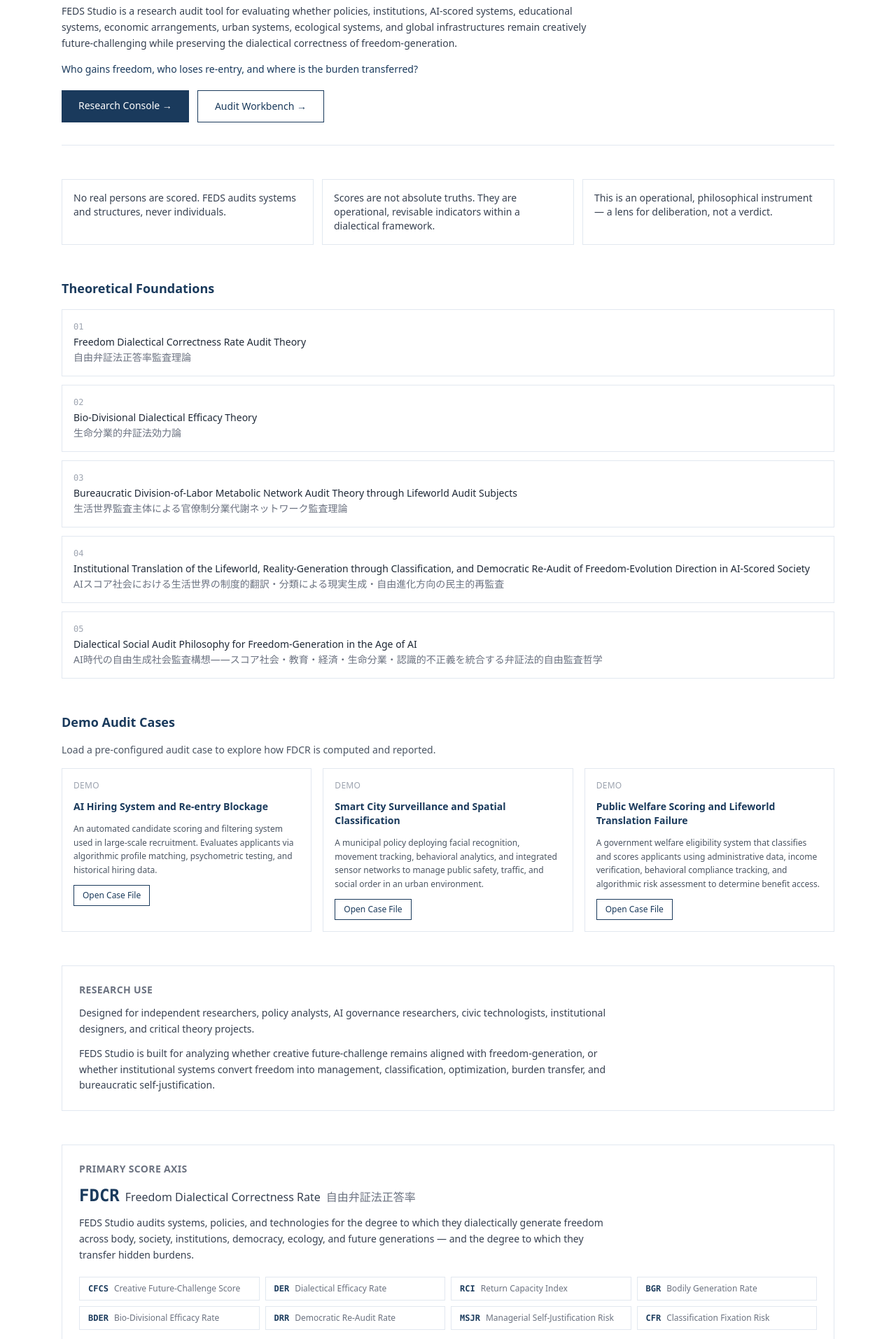
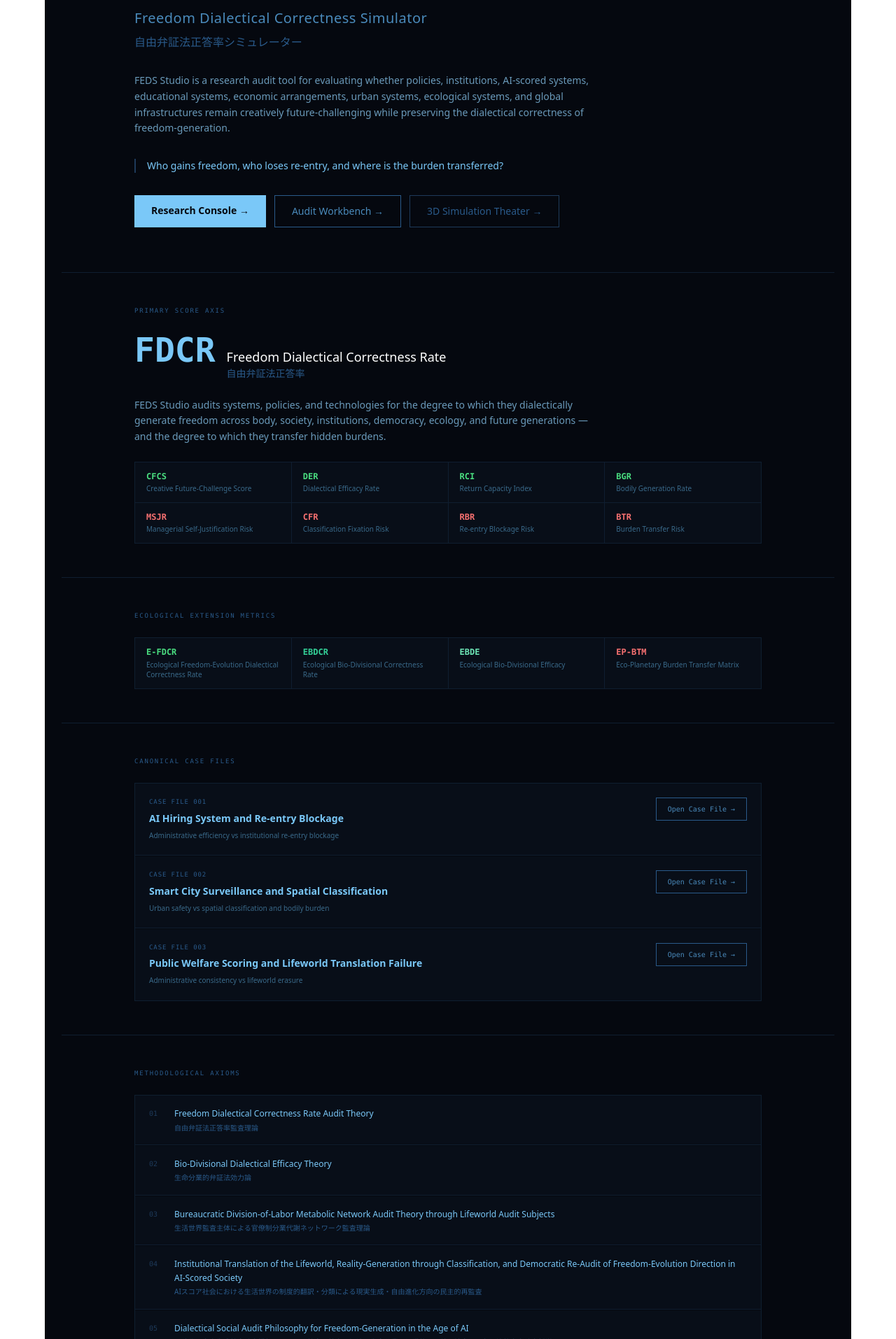
Before and after one commit to platodesignio/FEDS, a Next.js app: page / in a window 1280 px wide. Shown: the part 246-2160 px from the top of the page at 70% size. Built offline with nearby package versions, Linux system fonts and the light colour scheme.

Commit message:
feat: dark black homepage redesign

```diff
--- a/app/page.tsx
+++ b/app/page.tsx
@@ -3,15 +3,6 @@
 import Link from 'next/link'
 import { useRouter } from 'next/navigation'
 import { useAudit } from '@/lib/auditContext'
-import PhilosophicalNotice from '@/components/PhilosophicalNotice'
-
-const THEORIES = [
-  { keyEn: 'theory.1.en', keyJa: 'theory.1.ja' },
-  { keyEn: 'theory.2.en', keyJa: 'theory.2.ja' },
-  { keyEn: 'theory.3.en', keyJa: 'theory.3.ja' },
-  { keyEn: 'theory.4.en', keyJa: 'theory.4.ja' },
-  { keyEn: 'theory.5.en', keyJa: 'theory.5.ja' },
-]
 
 export default function Home() {
   const { t, loadDemoCase, demoCases, locale } = useAudit()
@@ -23,118 +14,172 @@ export default function Home() {
   }
 
   return (
-    <div className="space-y-12">
+    <div className="min-h-screen bg-[#05080f] text-white -mx-6 -mt-6 px-6 pt-6">
+
       {/* Hero */}
-      <header className="space-y-3 border-b border-[#e2e8f0] pb-8">
-        <div className="text-xs uppercase tracking-widest text-gray-400">Research Audit Tool</div>
-        <h1 className="text-4xl font-bold tracking-tight text-[#1a3a5c]">FEDS Studio</h1>
-        <p className="text-xl font-medium text-gray-800">Freedom Dialectical Correctness Simulator</p>
-        <p className="text-base text-gray-500">自由弁証法正答率シミュレーター</p>
+      <header className="max-w-4xl mx-auto pt-20 pb-16 space-y-8">
+        <div className="space-y-2">
+          <div className="text-[10px] font-mono uppercase tracking-[0.25em] text-[#2a5a8a]">
+            Research Audit Tool — Freedom Dialectical Correctness
+          </div>
+          <h1 className="text-6xl font-bold tracking-tight text-white leading-none">
+            FEDS Studio
+          </h1>
+          <p className="text-xl font-light text-[#4a8abb] tracking-wide">
+            Freedom Dialectical Correctness Simulator
+          </p>
+          <p className="text-base text-[#2a5a8a]">自由弁証法正答率シミュレーター</p>
+        </div>
 
-        <div className="pt-2">
-          <p className="max-w-3xl text-sm leading-relaxed text-gray-700">
+        <p className="text-sm leading-relaxed text-[#6a9aba] max-w-2xl">
           {t('app.research_positioning')}
+        </p>
+
+        <div className="border-l-2 border-[#1e3a5a] pl-4">
+          <p className="text-sm font-medium text-[#7ac8f8]">
+            {t('app.core_question')}
           </p>
         </div>
 
-        <p className="pt-1 text-sm font-medium text-[#1a3a5c]">
-          {t('app.core_question')}
-        </p>
-
-        <div className="pt-2 flex gap-3 flex-wrap">
+        <div className="flex gap-3 flex-wrap">
           <Link
             href="/dashboard"
-            className="inline-block bg-[#1a3a5c] px-6 py-3 text-sm font-medium text-white hover:bg-[#0f2440] transition-colors"
+            className="bg-[#7ac8f8] text-[#05080f] px-6 py-3 text-sm font-bold hover:bg-white transition-colors"
           >
             {t('nav.dashboard')} →
           </Link>
           <Link
             href="/audit"
-            className="inline-block border border-[#1a3a5c] px-6 py-3 text-sm font-medium text-[#1a3a5c] hover:bg-[#1a3a5c] hover:text-white transition-colors"
+            className="border border-[#2a5a8a] px-6 py-3 text-sm font-medium text-[#4a8abb] hover:border-[#7ac8f8] hover:text-[#7ac8f8] transition-colors"
           >
             {t('workbench.title')} →
+          </Link>
+          <Link
+            href="/simulation"
+            className="border border-[#1e3a5a] px-6 py-3 text-sm font-medium text-[#2a5a8a] hover:border-[#4a8abb] hover:text-[#4a8abb] transition-colors"
+          >
+            {t('sim.title')} →
           </Link>
         </div>
       </header>
 
-      {/* Philosophical Notices */}
-      <PhilosophicalNotice />
+      {/* FDCR axis */}
+      <section className="border-t border-[#0f1e30] py-12">
+        <div className="max-w-4xl mx-auto space-y-6">
+          <div className="text-[9px] font-mono uppercase tracking-[0.2em] text-[#2a5a8a]">Primary Score Axis</div>
+          <div className="flex items-baseline gap-4 flex-wrap">
+            <span className="text-5xl font-mono font-bold text-[#7ac8f8]">FDCR</span>
+            <div>
+              <div className="text-lg text-white font-light">Freedom Dialectical Correctness Rate</div>
+              <div className="text-sm text-[#2a5a8a]">自由弁証法正答率</div>
+            </div>
+          </div>
+          <p className="text-sm leading-relaxed text-[#6a9aba] max-w-2xl">{t('app.description')}</p>
 
-      {/* Theoretical Foundations */}
-      <section className="space-y-4">
-        <h2 className="text-lg font-semibold text-[#1a3a5c]">{t('theory.section_title')}</h2>
-        <div className="space-y-3">
-          {THEORIES.map((th, i) => (
-            <div key={i} className="border border-[#e2e8f0] p-4">
-              <div className="text-xs font-mono text-gray-400 mb-1">{String(i + 1).padStart(2, '0')}</div>
-              <p className="text-sm font-medium text-gray-800">{t(th.keyEn)}</p>
-              <p className="mt-0.5 text-sm text-gray-500">{t(th.keyJa)}</p>
+          <div className="grid gap-px bg-[#0f1e30] sm:grid-cols-2 lg:grid-cols-4 border border-[#0f1e30]">
+            {[
+              ['CFCS', 'Creative Future-Challenge Score',    'pos'],
+              ['DER',  'Dialectical Efficacy Rate',          'pos'],
+              ['RCI',  'Return Capacity Index',              'pos'],
+              ['BGR',  'Bodily Generation Rate',             'pos'],
+              ['MSJR', 'Managerial Self-Justification Risk', 'risk'],
+              ['CFR',  'Classification Fixation Risk',       'risk'],
+              ['RBR',  'Re-entry Blockage Risk',             'risk'],
+              ['BTR',  'Burden Transfer Risk',               'risk'],
+            ].map(([abbr, name, type]) => (
+              <div key={abbr} className="bg-[#080e18] px-4 py-3 space-y-0.5">
+                <div className={`font-mono text-xs font-bold ${type === 'pos' ? 'text-[#4ade80]' : 'text-[#f87171]'}`}>
+                  {abbr}
+                </div>
+                <div className="text-[10px] text-[#3a6a8a]">{name}</div>
               </div>
             ))}
           </div>
+        </div>
       </section>
 
-      {/* Demo Cases */}
-      <section className="space-y-4">
-        <h2 className="text-lg font-semibold text-[#1a3a5c]">{t('demo.section_title')}</h2>
-        <p className="text-sm text-gray-600">{t('demo.description')}</p>
-        <div className="grid gap-4 md:grid-cols-3">
+      {/* Ecological extension */}
+      <section className="border-t border-[#0f1e30] py-12">
+        <div className="max-w-4xl mx-auto space-y-6">
+          <div className="text-[9px] font-mono uppercase tracking-[0.2em] text-[#2a5a8a]">Ecological Extension Metrics</div>
+          <div className="grid gap-px bg-[#0f1e30] sm:grid-cols-2 lg:grid-cols-4 border border-[#0f1e30]">
+            {[
+              { id: 'E-FDCR',  full: 'Ecological Freedom-Evolution Dialectical Correctness Rate', color: '#4ade80' },
+              { id: 'EBDCR',   full: 'Ecological Bio-Divisional Correctness Rate',                color: '#34d399' },
+              { id: 'EBDE',    full: 'Ecological Bio-Divisional Efficacy',                        color: '#6ee7b7' },
+              { id: 'EP-BTM',  full: 'Eco-Planetary Burden Transfer Matrix',                     color: '#f87171' },
+            ].map(({ id, full, color }) => (
+              <div key={id} className="bg-[#080e18] px-4 py-3 space-y-1">
+                <div className="font-mono text-xs font-bold" style={{ color }}>{id}</div>
+                <div className="text-[10px] text-[#3a6a8a] leading-snug">{full}</div>
+              </div>
+            ))}
+          </div>
+        </div>
+      </section>
+
+      {/* Canonical Case Files */}
+      <section className="border-t border-[#0f1e30] py-12">
+        <div className="max-w-4xl mx-auto space-y-6">
+          <div className="text-[9px] font-mono uppercase tracking-[0.2em] text-[#2a5a8a]">Canonical Case Files</div>
+          <div className="space-y-px border border-[#0f1e30]">
             {demoCases.map((dc) => (
-            <div key={dc.id} className="border border-[#e2e8f0] p-4 space-y-3">
-              <div className="text-xs uppercase tracking-wide text-gray-400">Demo</div>
-              <h3 className="text-sm font-semibold text-[#1a3a5c]">
+              <div key={dc.id} className="bg-[#080e18] border-b border-[#0f1e30] last:border-0 p-5 flex items-start justify-between gap-4">
+                <div className="space-y-1.5 min-w-0">
+                  <div className="text-[9px] font-mono text-[#2a5a8a] uppercase tracking-widest">
+                    Case File {dc.caseNumber}
+                  </div>
+                  <h3 className="text-sm font-bold text-[#7ac8f8]">
                     {locale === 'ja' ? dc.labelJa : dc.label}
                   </h3>
-              <p className="text-xs leading-relaxed text-gray-600">
-                {locale === 'ja' ? dc.descriptionJa : dc.description}
+                  <p className="text-[10px] text-[#3a6a8a] leading-relaxed max-w-xl">
+                    {locale === 'ja' ? dc.centralTensionJa : dc.centralTension}
                   </p>
+                </div>
                 <button
                   onClick={() => handleLoadDemo(dc.id)}
-                className="inline-block border border-[#1a3a5c] px-3 py-1.5 text-xs font-medium text-[#1a3a5c] hover:bg-[#1a3a5c] hover:text-white transition-colors"
+                  className="shrink-0 text-[10px] font-mono border border-[#2a5a8a] px-4 py-2 text-[#4a8abb] hover:border-[#7ac8f8] hover:text-[#7ac8f8] transition-colors"
                 >
-                {t('console.open_case_file')}
+                  Open Case File →
                 </button>
               </div>
             ))}
           </div>
+        </div>
       </section>
 
-      {/* Research Use */}
-      <section className="border border-[#e2e8f0] p-6 space-y-3">
-        <h2 className="text-sm font-semibold uppercase tracking-wide text-gray-500">{t('home.research_use.title')}</h2>
-        <p className="text-sm leading-relaxed text-gray-700 max-w-3xl">{t('home.research_use.audience')}</p>
-        <p className="text-sm leading-relaxed text-gray-700 max-w-3xl">{t('home.research_use.purpose')}</p>
-      </section>
-
-      {/* Primary score axis explainer */}
-      <section className="border border-[#e2e8f0] p-6 space-y-3">
-        <h2 className="text-sm font-semibold uppercase tracking-wide text-gray-500">Primary Score Axis</h2>
-        <div className="flex flex-col md:flex-row md:items-baseline gap-2">
-          <span className="text-2xl font-mono font-bold text-[#1a3a5c]">FDCR</span>
-          <span className="text-base text-gray-700">Freedom Dialectical Correctness Rate</span>
-          <span className="text-base text-gray-500">自由弁証法正答率</span>
+      {/* Methodological axioms */}
+      <section className="border-t border-[#0f1e30] py-12">
+        <div className="max-w-4xl mx-auto space-y-6">
+          <div className="text-[9px] font-mono uppercase tracking-[0.2em] text-[#2a5a8a]">Methodological Axioms</div>
+          <div className="space-y-px border border-[#0f1e30]">
+            {[
+              { en: t('theory.1.en'), ja: t('theory.1.ja') },
+              { en: t('theory.2.en'), ja: t('theory.2.ja') },
+              { en: t('theory.3.en'), ja: t('theory.3.ja') },
+              { en: t('theory.4.en'), ja: t('theory.4.ja') },
+              { en: t('theory.5.en'), ja: t('theory.5.ja') },
+            ].map((th, i) => (
+              <div key={i} className="bg-[#080e18] border-b border-[#0f1e30] last:border-0 px-5 py-4 flex gap-4">
+                <span className="font-mono text-[10px] text-[#1e3a5a] shrink-0 pt-0.5 w-5">{String(i + 1).padStart(2, '0')}</span>
+                <div>
+                  <p className="text-xs text-[#7ac8f8] leading-relaxed">{th.en}</p>
+                  <p className="text-[10px] text-[#2a5a8a] mt-0.5 leading-relaxed">{th.ja}</p>
                 </div>
-        <p className="text-sm leading-relaxed text-gray-700 max-w-3xl">
-          {t('app.description')}
-        </p>
-        <div className="pt-2 grid gap-2 sm:grid-cols-2 lg:grid-cols-4 text-xs text-gray-600">
-          {[
-            ['CFCS', 'Creative Future-Challenge Score'],
-            ['DER', 'Dialectical Efficacy Rate'],
-            ['RCI', 'Return Capacity Index'],
-            ['BGR', 'Bodily Generation Rate'],
-            ['BDER', 'Bio-Divisional Efficacy Rate'],
-            ['DRR', 'Democratic Re-Audit Rate'],
-            ['MSJR', 'Managerial Self-Justification Risk'],
-            ['CFR', 'Classification Fixation Risk'],
-          ].map(([abbr, name]) => (
-            <div key={abbr} className="border border-[#e2e8f0] px-3 py-2">
-              <span className="font-mono font-semibold text-[#1a3a5c]">{abbr}</span>
-              <span className="ml-2 text-gray-500">{name}</span>
               </div>
             ))}
           </div>
+        </div>
       </section>
+
+      {/* Footer notice */}
+      <footer className="border-t border-[#0f1e30] py-8">
+        <div className="max-w-4xl mx-auto">
+          <p className="text-[10px] font-mono text-[#1e3a5a] leading-relaxed max-w-2xl">
+            {t('console.notice.no_persons')} {t('console.notice.not_absolute')}
+          </p>
+        </div>
+      </footer>
     </div>
   )
 }
```
Lines whose indentation alone changed are shown as unchanged.
